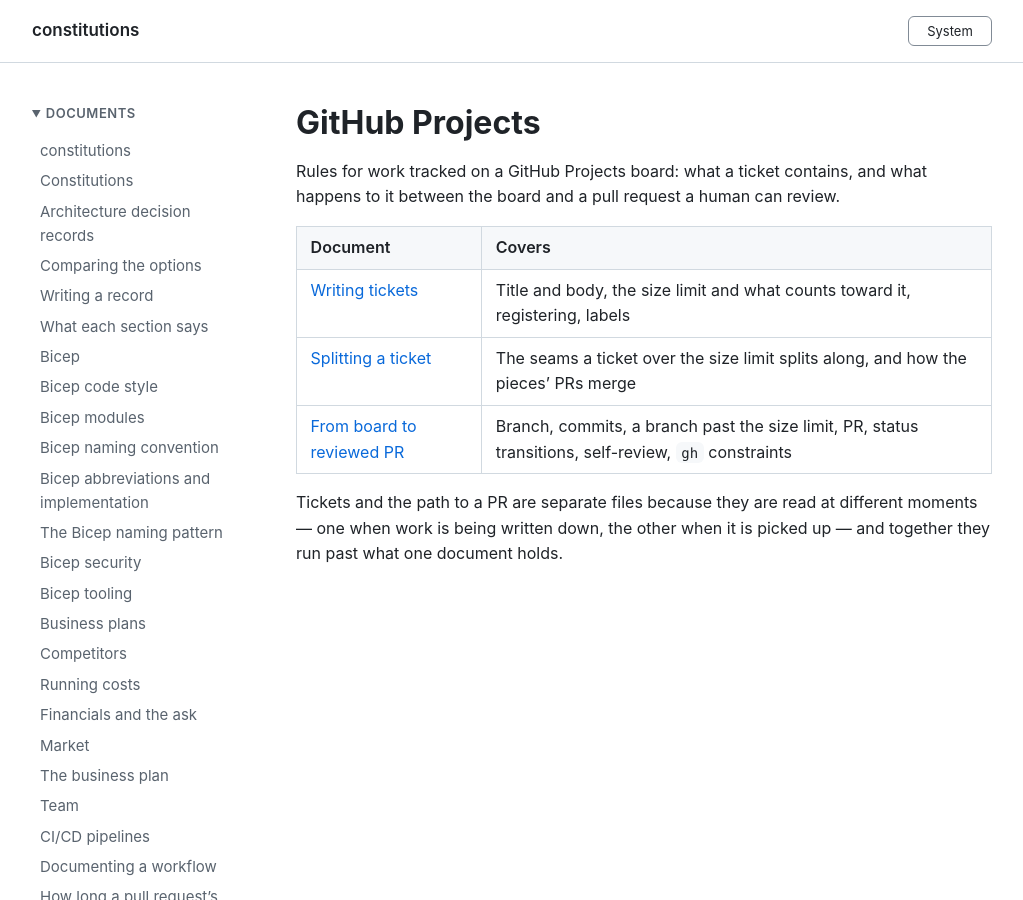
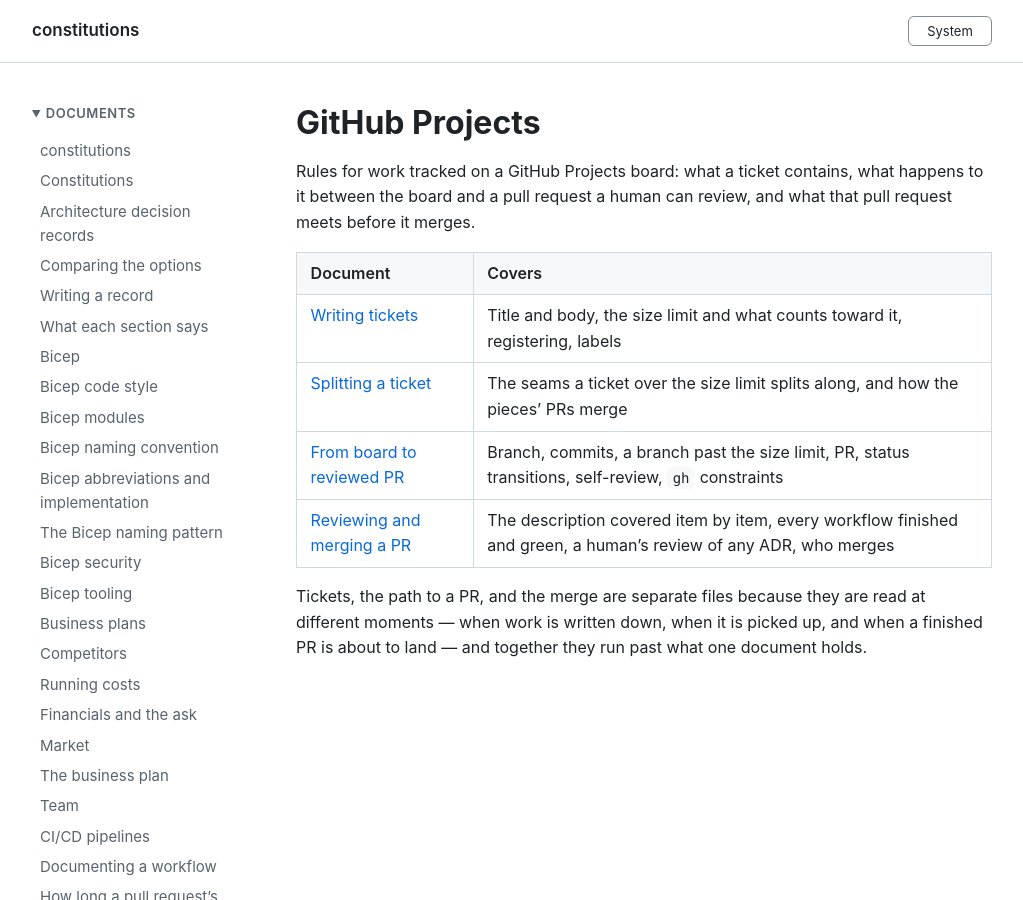
Before and after one commit to polikeiji/constitutions, a Jekyll site: the page built from constitutions/github-projects/README.md, in a window 1280 px wide and 900 px high. Shown: the whole window, without its empty margins (128-1151 px from the left). Built offline with Jekyll 4.4.1, drawn with Linux system fonts in a browser that asks for light colours; our own code applies the rules of GitHub Pages for plain Markdown files.

Commit message:
docs(constitutions): add the conditions a pull request meets before it merges
Refs #58

Co-Authored-By: Claude Opus 5.5 (1M context) <noreply@anthropic.com>

```diff
--- a/constitutions/github-projects/README.md
+++ b/constitutions/github-projects/README.md
@@ -1,14 +1,16 @@
 # GitHub Projects
 
-Rules for work tracked on a GitHub Projects board: what a ticket contains, and what happens
-to it between the board and a pull request a human can review.
+Rules for work tracked on a GitHub Projects board: what a ticket contains, what happens to
+it between the board and a pull request a human can review, and what that pull request
+meets before it merges.
 
 | Document | Covers |
 |---|---|
 | [Writing tickets](tickets.md) | Title and body, the size limit and what counts toward it, registering, labels |
 | [Splitting a ticket](tickets-splitting.md) | The seams a ticket over the size limit splits along, and how the pieces' PRs merge |
 | [From board to reviewed PR](board-to-pr.md) | Branch, commits, a branch past the size limit, PR, status transitions, self-review, `gh` constraints |
+| [Reviewing and merging a PR](reviewing-and-merging.md) | The description covered item by item, every workflow finished and green, a human's review of any ADR, who merges |
 
-Tickets and the path to a PR are separate files because they are read at different moments
-— one when work is being written down, the other when it is picked up — and together they
-run past what one document holds.
+Tickets, the path to a PR, and the merge are separate files because they are read at
+different moments — when work is written down, when it is picked up, and when a finished PR
+is about to land — and together they run past what one document holds.
```
Also changed, not shown: constitutions/adrs/records.md (+4 -1 lines), constitutions/github-projects/board-to-pr.md (+3 -0 lines), constitutions/github-projects/reviewing-and-merging.md (added, +102 -0 lines).
